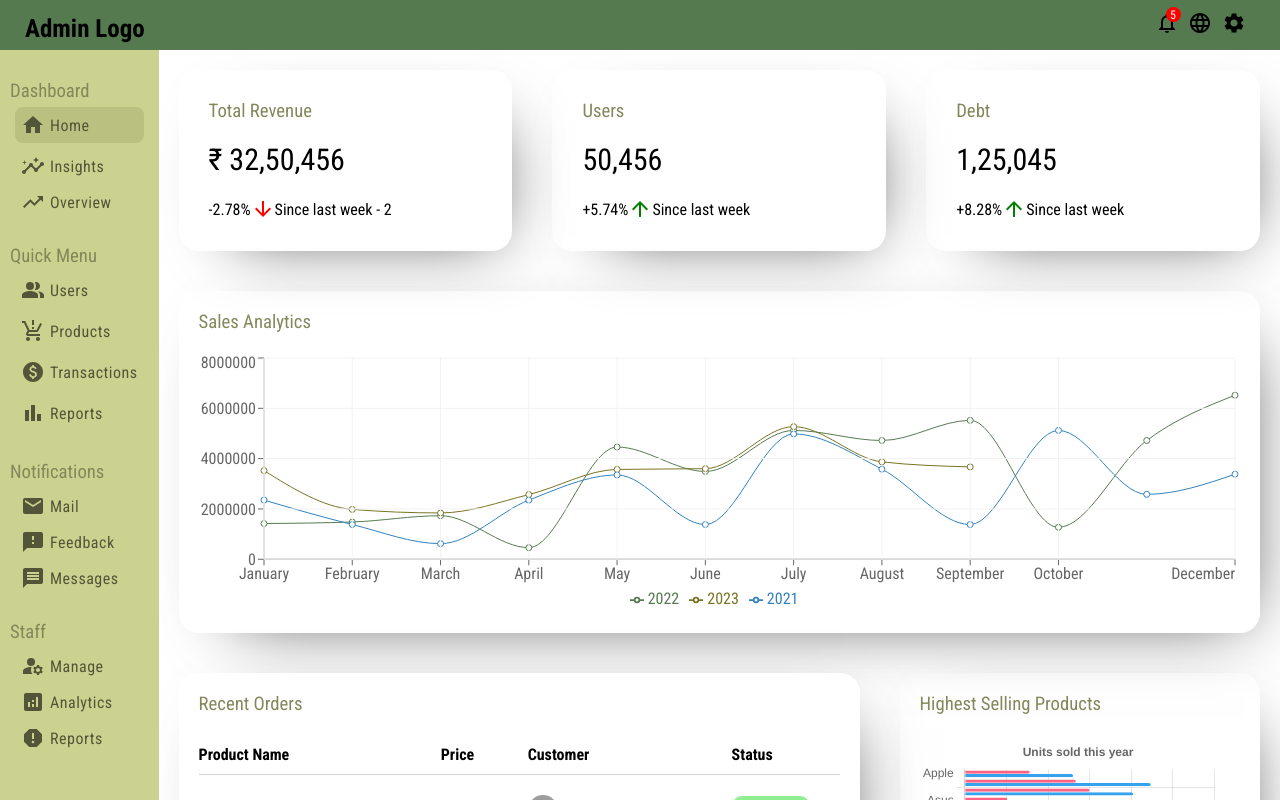
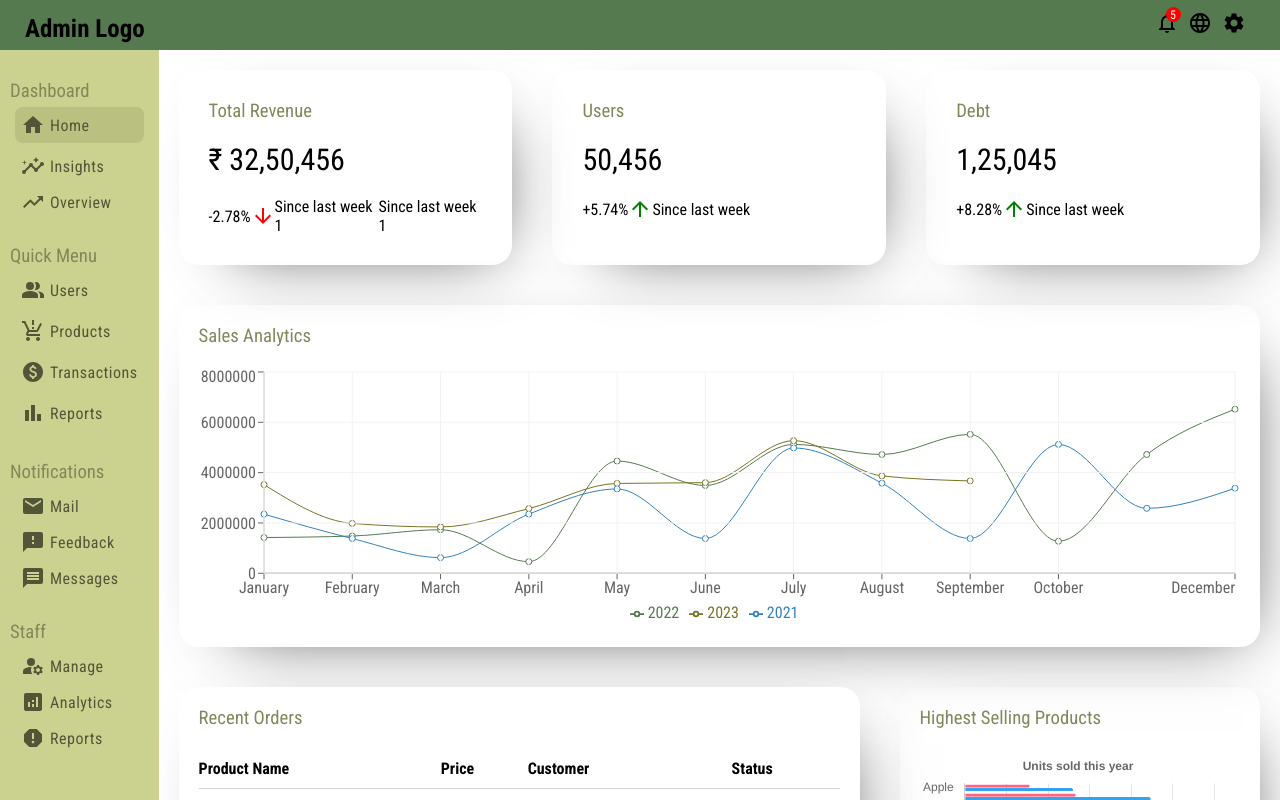
Before and after one commit to prajzz7/admin-dashboard, a React (Create React App) app: page / in a window 1280 px wide. Shown: the top 800 px of the page. Built offline with nearby package versions, Linux system fonts and the light colour scheme; grey boxes are pictures that could not be loaded.

Commit message:
since last week repeat

```diff
--- a/src/components/highlightInfo/HighlightInfo.jsx
+++ b/src/components/highlightInfo/HighlightInfo.jsx
@@ -11,7 +11,9 @@ const HighlightInfo = () => {
             <span className='highlightMoney'>₹ 32,50,456</span>
             <div className='highlightAnalyticsContainer'>
                 <span>-2.78%</span> <ArrowDownwardIcon className='arrow negative'/>
-                <span>Since last week - 2</span>
+                <span>Since last week 1</span>
+                <span>Since last week 1</span>
+
             </div>
         </div>
         <div className='highlightItem'>
```
